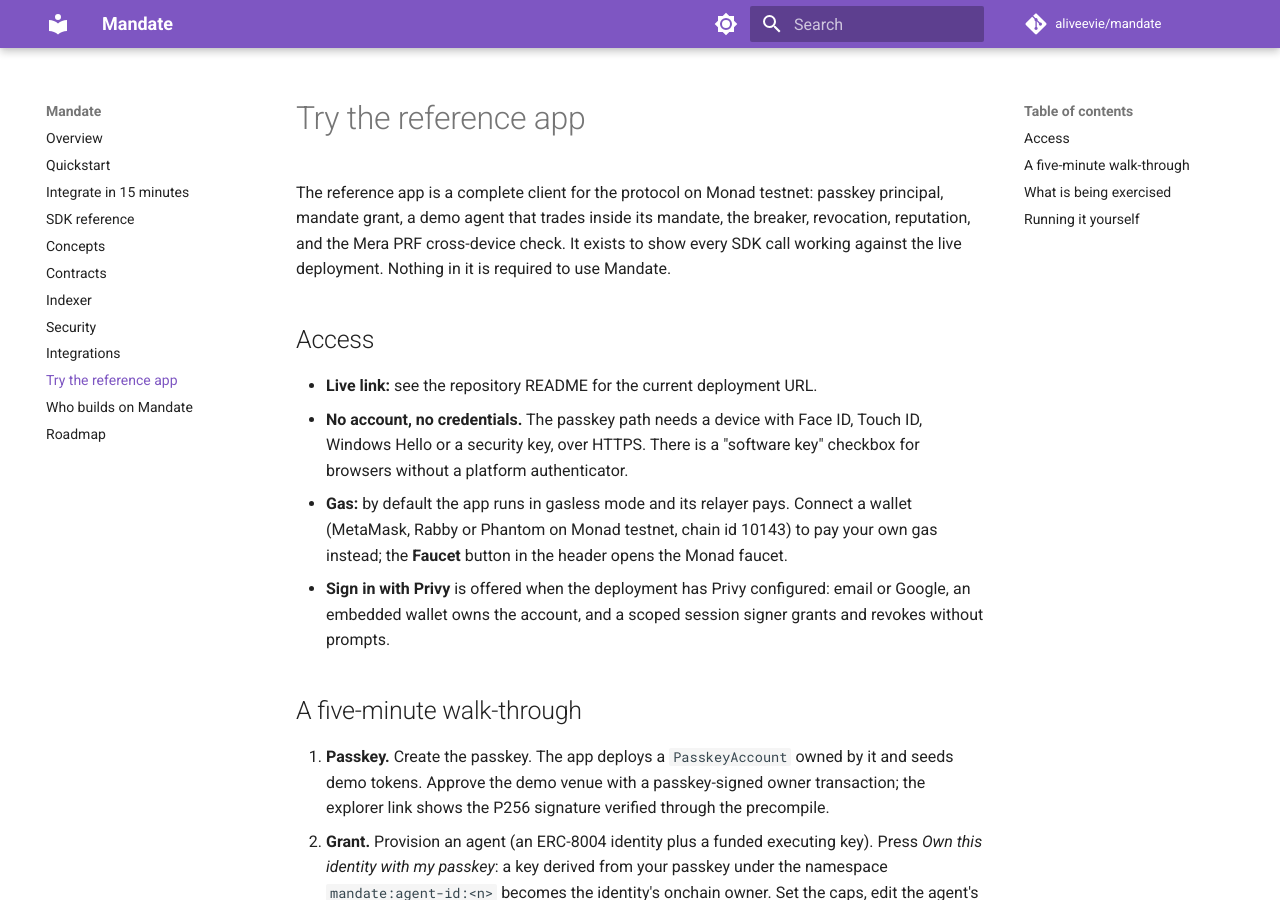
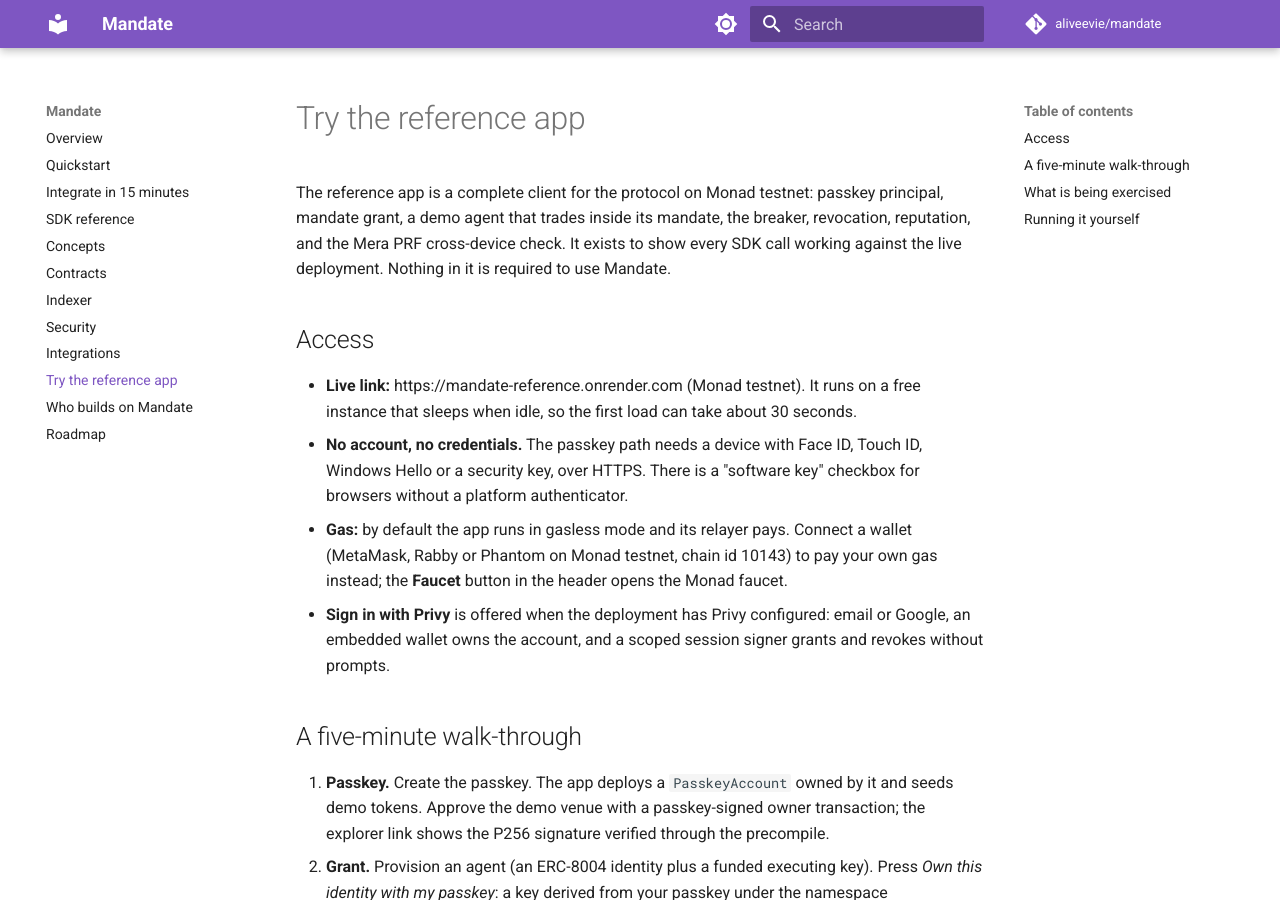
Before and after one commit to aliveevie/mandate, an MkDocs documentation site: the page built from docs/try-it.md, in a window 1280 px wide and 900 px high. Built offline with MkDocs 1.6.1 and Material for MkDocs 9.7.7, drawn with Linux system fonts in a browser that asks for light colours; comment, search, counter and statistics services are not loaded.

Commit message:
docs: live deployment link
Co-Authored-By: Claude Fable 5.1 <noreply@anthropic.com>
Claude-Session: https://claude.ai/code/session_01GBaeHkaGMEf857BHncKwTj

```diff
--- a/docs/try-it.md
+++ b/docs/try-it.md
@@ -6,7 +6,7 @@ exists to show every SDK call working against the live deployment. Nothing in it
 
 ## Access
 
-- **Live link:** see the repository README for the current deployment URL.
+- **Live link:** https://mandate-reference.onrender.com (Monad testnet). It runs on a free instance that sleeps when idle, so the first load can take about 30 seconds.
 - **No account, no credentials.** The passkey path needs a device with Face ID, Touch ID, Windows Hello or a security key, over HTTPS. There is a "software key" checkbox for browsers without a platform authenticator.
 - **Gas:** by default the app runs in gasless mode and its relayer pays. Connect a wallet (MetaMask, Rabby or Phantom on Monad testnet, chain id 10143) to pay your own gas instead; the **Faucet** button in the header opens the Monad faucet.
 - **Sign in with Privy** is offered when the deployment has Privy configured: email or Google, an embedded wallet owns the account, and a scoped session signer grants and revokes without prompts.
```
Also changed, not shown: README.md (+1 -1 lines).
